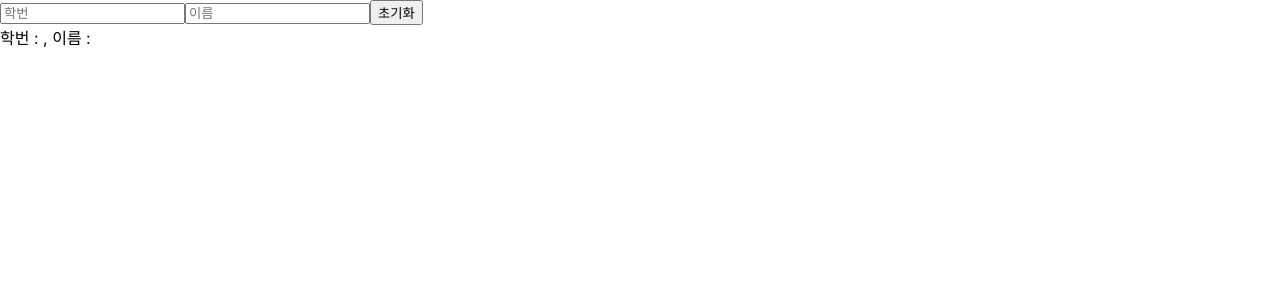
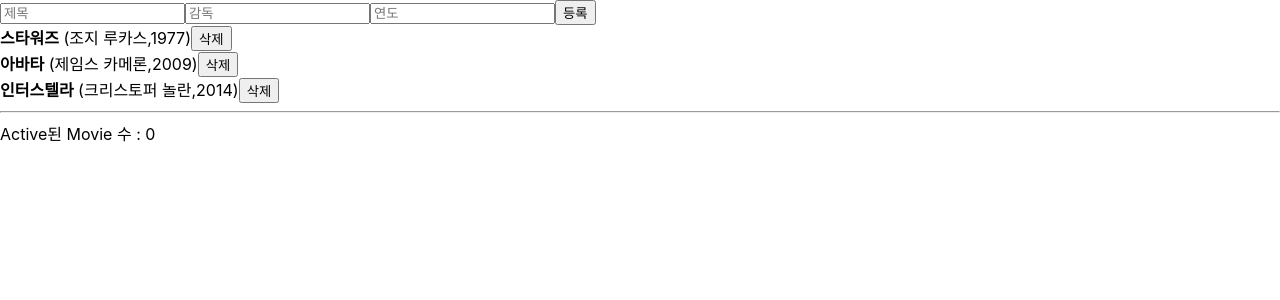
Before and after one commit to hd1534/2020-node-project, a React (Create React App) app in the folder 70_react/71_basic/: page / in a window 1280 px wide. Shown: the top 300 px of the page. Built offline with nearby package versions, Linux system fonts and the light colour scheme.

Commit message:
movie (reducer)

```diff
--- a/70_react/71_basic/src/App.js
+++ b/70_react/71_basic/src/App.js
@@ -1,62 +1,122 @@
-import React, { useState } from "react";
+import React, { useReducer } from "react";
 import { useRef } from "react";
-import MusicList from "./MusicList";
-import CreateMusic from "./CreateMusic";
+import MovieList from "./MovieList";
+import CreateMovie from "./CreateMovie";
+
+function reducer(state, action) {
+  const { movie, movieList } = state;
+  switch (action.type) {
+    case "CREATE":
+      return {
+        movieList: movieList.concat({ id: action.nextId.current, ...movie }),
+        movie: { title: "", director: "", year: "", active: false },
+      };
+    case "CHANGE":
+      const { name, value } = action;
+      return {
+        ...state,
+        movie: { ...movie, [name]: value },
+      };
+    case "REMOVE":
+      return {
+        ...state,
+        movieList: movieList.filter((movie) => movie.id !== action.id),
+      };
+    case "TOGGLE":
+      return {
+        ...state,
+        movieList: movieList.map((movie) =>
+          movie.id === action.id ? { ...movie, active: !movie.active } : movie
+        ),
+      };
+    default:
+      throw new Error("Unhandled action");
+  }
+}
 
 function App() {
-  const [music, setMusic] = useState({
-    title: "",
-    singer: "",
-    active: false,
-  });
+  const nextId = useRef(4);
+  const inputTitle = useRef();
 
-  const { title, singer } = music;
+  var initialState = {
+    movie: {
+      title: "",
+      director: "",
+      year: "",
+    },
+    movieList: [
+      {
+        id: 1,
+        title: "스타워즈",
+        director: "조지 루카스",
+        year: "1977",
+        active: false,
+      },
+      {
+        id: 2,
+        title: "아바타",
+        director: "제임스 카메론",
+        year: "2009",
+        active: false,
+      },
+      {
+        id: 3,
+        title: "인터스텔라",
+        director: "크리스토퍼 놀란",
+        year: "2014",
+        active: false,
+      },
+    ],
+  };
 
-  let [musicList, setMusicList] = useState([
-    { id: 1, singer: "아이유", title: "Eight", active: false },
-    { id: 2, singer: "유산슬", title: "합정역5번출구", active: false },
-    { id: 3, singer: "악동뮤지션", title: "크레셴도", active: false },
-  ]);
-
-  const nextId = useRef(4);
-  const inputSinger = useRef();
+  const [state, dispatch] = useReducer(reducer, initialState);
 
   const onCreate = () => {
-    // setMusicList([...musicList, { id: nextId.current, ...music }]);
-    setMusicList(musicList.concat({ id: nextId.current, ...music }));
-    setMusic({ title: "", singer: "", active: false });
     nextId.current += 1;
-    inputSinger.current.focus();
+    inputTitle.current.focus();
+    dispatch({
+      type: "CREATE",
+      nextId,
+    });
+
+    nextId.current += 1;
   };
 
-  const onChange = (event) => {
-    const { name, value } = event.target;
-    setMusic({ ...music, [name]: value });
+  const onChange = (e) => {
+    const { name, value } = e.target;
+    dispatch({
+      type: "CHANGE",
+      name,
+      value,
+    });
   };
 
   const onRemove = (id) => {
-    setMusicList(musicList.filter((item) => item.id !== id));
+    dispatch({
+      type: "REMOVE",
+      id,
+    });
   };
 
   const onToggle = (id) => {
-    setMusicList(
-      musicList.map((music) =>
-        music.id === id ? { ...music, active: !music.active } : music
-      )
-    );
+    dispatch({
+      type: "TOGGLE",
+      id,
+    });
   };
 
   return (
     <>
-      <CreateMusic
-        title={title}
-        singer={singer}
+      <CreateMovie
+        title={state.movie.title}
+        director={state.movie.director}
+        year={state.movie.year}
         onChange={onChange}
         onCreate={onCreate}
-        inputSinger={inputSinger}
+        inputTitle={inputTitle}
       />
-      <MusicList
-        musicList={musicList}
+      <MovieList
+        movieList={state.movieList}
         onRemove={onRemove}
         onToggle={onToggle}
       />
--- a/70_react/71_basic/src/MovieList.js
+++ b/70_react/71_basic/src/MovieList.js
@@ -1,4 +1,4 @@
-import React from "react";
+import React, { useEffect, useMemo } from "react";
 
 function Movie({ movie, onRemove, onToggle }) {
   const { id, title, director, year, active } = movie;
@@ -26,6 +26,11 @@
 }
 
 function MovieList({ movieList, onRemove, onToggle }) {
+  const countActiveMovie = () => {
+    return movieList.filter((movie) => movie.active).length;
+  };
+  const count = useMemo(countActiveMovie, [movieList]);
+
   return (
     <>
       {movieList.map((item) => (
@@ -36,6 +41,8 @@
           onToggle={onToggle}
         />
       ))}
+      <hr />
+      <div>Active된 Movie 수 : {count}</div>
     </>
   );
 }
--- a/70_react/71_basic/src/index.js
+++ b/70_react/71_basic/src/index.js
@@ -3,13 +3,11 @@
 import "./index.css";
 import App from "./App";
 import * as serviceWorker from "./serviceWorker";
-import ReducerSample from "./reducerSample";
-import ReducerSample2 from "./reducerSample2";
 
 ReactDOM.render(
   // StrictMode 는 에러를 탐지하기 위한 목적인가 뭐라나 하여간 그래서 2번 호출해서 뭐시기 한다.
   <React.StrictMode>
-    <ReducerSample2 />
+    <App />
   </React.StrictMode>, // 랜더링할 거
   document.getElementById("root") // 랜더링할 위치
 );
```
Also changed, not shown: 70_react/71_basic/src/App_music.js (added, +67 -0 lines), 1 other file (tests, documents, lock files or other folders).
